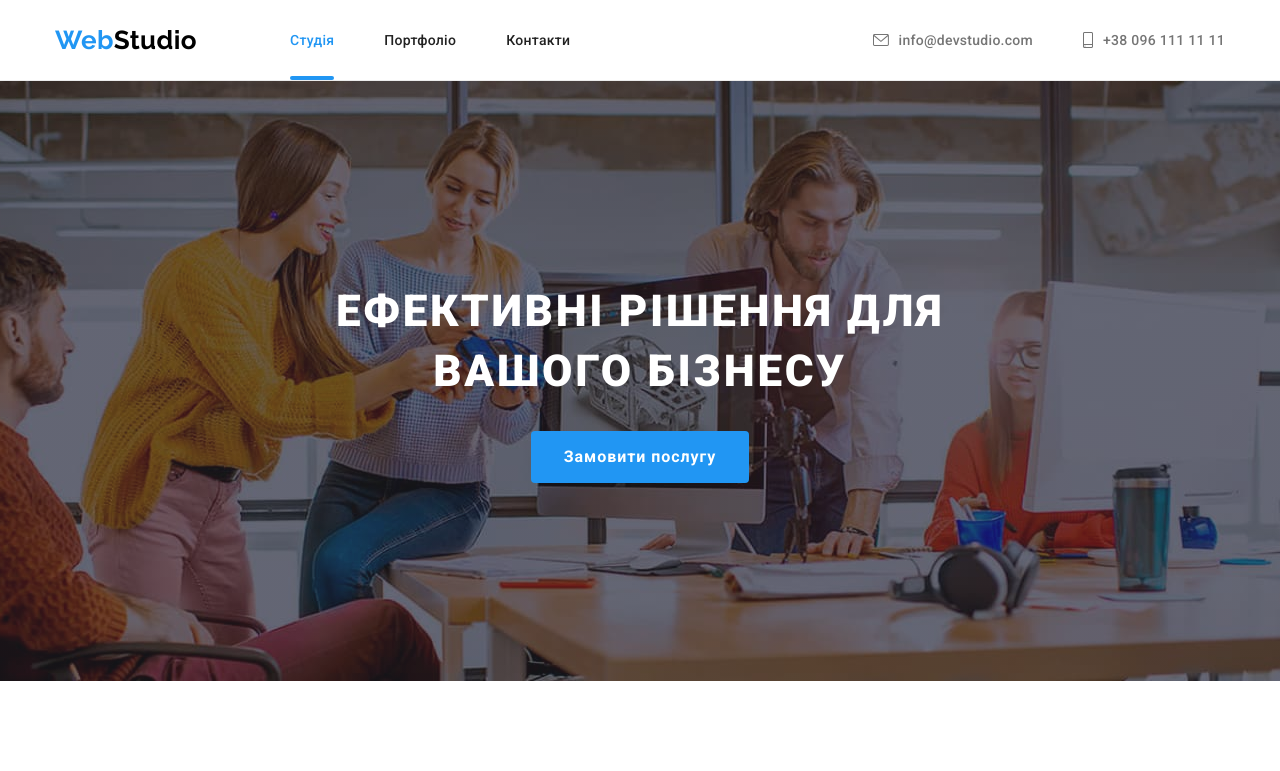
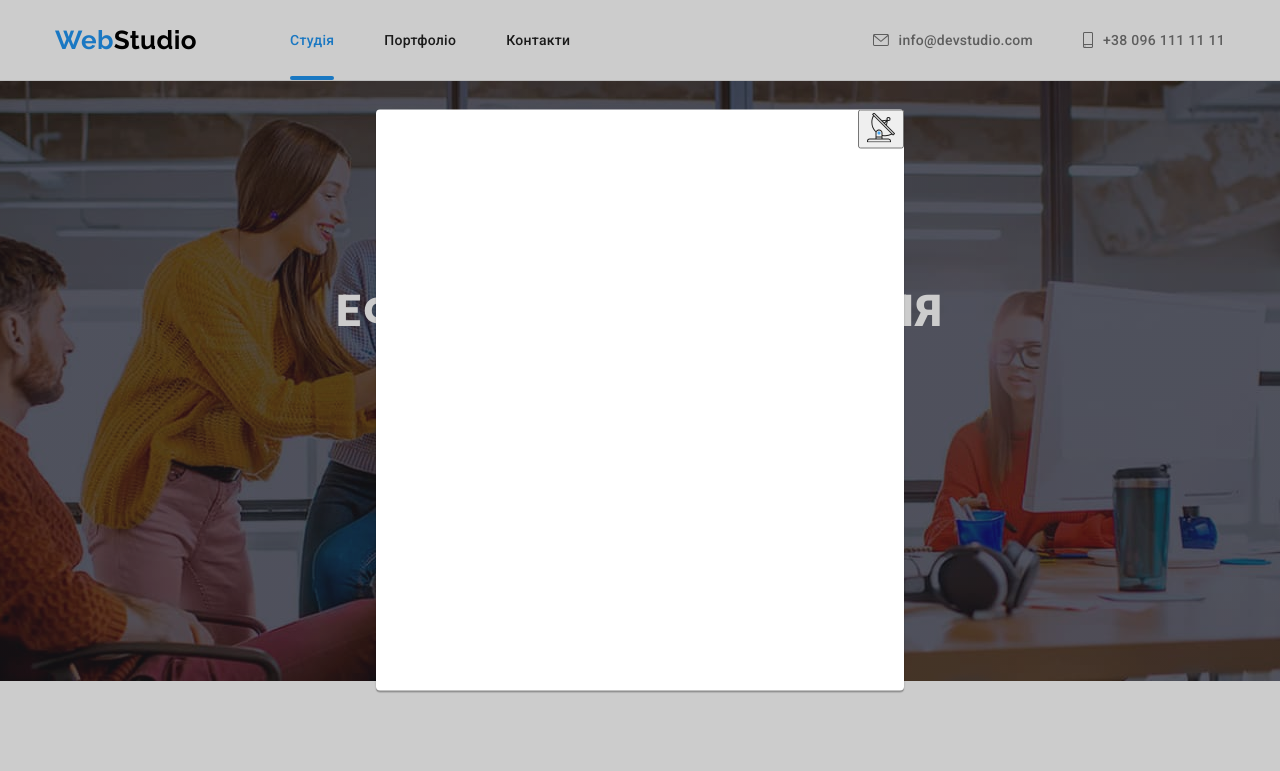
Before and after one commit to yevangeliyv/goit-markup-hw-05, a plain HTML site: page index.html in a window 1280 px wide. Shown: the top 771 px of the page. Drawn offline with nearby package versions, Linux system fonts and the light colour scheme.

Commit message:
Add modal window

```diff
--- a/css/styles.css
+++ b/css/styles.css
@@ -218,6 +218,43 @@ img {
 .hero-btn:hover,
 .hero-btn:focus {
   background-color: #188ce8;
+}
+
+.backdrop {
+  position: fixed;
+  top: 0;
+  left: 0;
+
+  width: 100%;
+  height: 100%;
+
+  background-color: rgba(0, 0, 0, 0.2);
+}
+
+.backdrop.is-hidden {
+  /* opacity: 0; */
+  pointer-events: none;
+}
+
+.modal {
+  position: absolute;
+  top: 50%;
+  left: 50%;
+  transform: translate(-50%, -50%);
+
+  width: 528px;
+  height: 581px;
+
+  background-color: #ffffff;
+  box-shadow: 0px 1px 3px rgba(0, 0, 0, 0.12), 0px 1px 1px rgba(0, 0, 0, 0.14),
+    0px 2px 1px rgba(0, 0, 0, 0.2);
+  border-radius: 4px;
+}
+
+.modal-close {
+  position: absolute;
+  top: 0;
+  right: 0;
 }
 
 /* ==========ABOUT========== */
--- a/index.html
+++ b/index.html
@@ -63,6 +63,15 @@
         <div class="container">
           <h1 class="hero-title">Ефективні рішення для вашого бізнесу</h1>
           <button type="button" class="hero-btn btn">Замовити послугу</button>
+        </div>
+        <div class="backdrop is-hidden">
+          <div class="modal">
+            <button class="modal-close">
+              <svg class="modal-svg" width="30px" height="30px">
+                <use href="./images/icons.svg#icon-antenna"></use>
+              </svg>
+            </button>
+          </div>
         </div>
       </section>
 
```
Also changed, not shown: images/close.svg (added).
